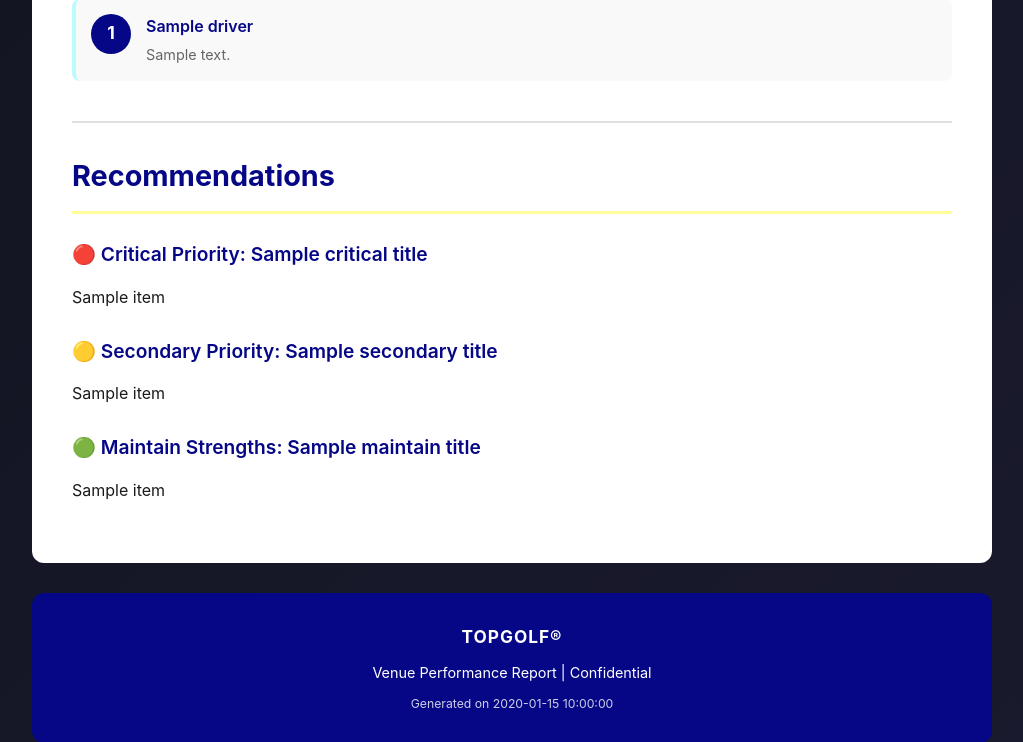
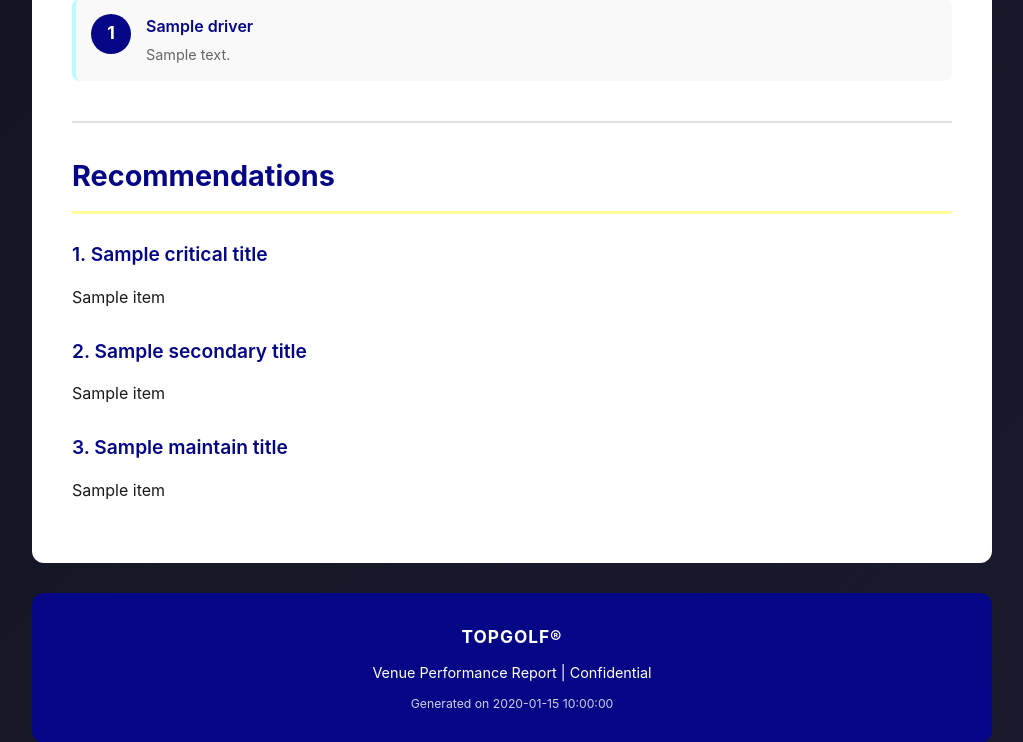
Before and after one commit to retsullivan-topgolf/ai-reporting-tool, a Python web app: template templates/venue-1page-browser.html in a window 1280 px wide. Shown: the part 1673-2415 px from the top of the page, without its empty margins (128-1151 px from the left). Run offline with Jinja, Linux system fonts and the light colour scheme; the template is opened without the code that fills it: most values are stand-ins (such as "Sample title", 1, 10 or a date in 2020).

Commit message:
Replaced emoji priority indicators with numbered list format in recommendations section

```diff
--- a/templates/venue-1page-browser.html
+++ b/templates/venue-1page-browser.html
@@ -653,7 +653,7 @@
             <div class="section">
                 <h2 class="section-title">Recommendations</h2>
 
-                <h3 class="section-subtitle">🔴 Critical Priority: {{ critical_title }}</h3>
+                <h3 class="section-subtitle">1. {{ critical_title }}</h3>
                 <div class="list-section">
                     <ul>
                         {% for item in critical_items %}{{ item | safe }}
@@ -661,7 +661,7 @@
                     </ul>
                 </div>
 
-                <h3 class="section-subtitle">🟡 Secondary Priority: {{ secondary_title }}</h3>
+                <h3 class="section-subtitle">2. {{ secondary_title }}</h3>
                 <div class="list-section">
                     <ul>
                         {% for item in secondary_items %}{{ item | safe }}
@@ -669,7 +669,7 @@
                     </ul>
                 </div>
 
-                <h3 class="section-subtitle">🟢 Maintain Strengths: {{ maintain_title }}</h3>
+                <h3 class="section-subtitle">3. {{ maintain_title }}</h3>
                 <div class="list-section">
                     <ul>
                         {% for item in maintain_items %}{{ item | safe }}
```
